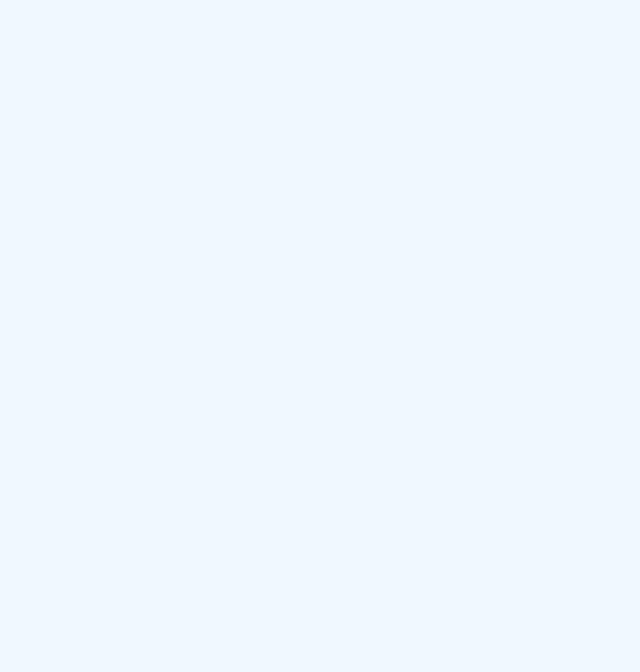
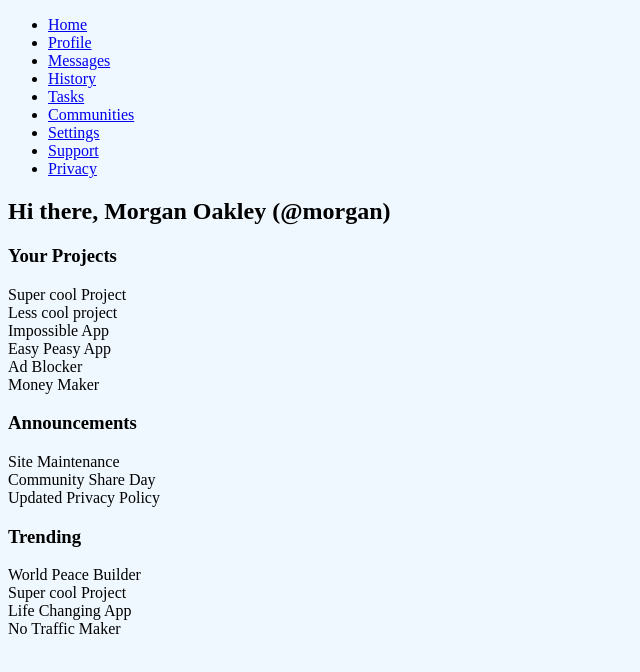
Before and after one commit to SubyiaLab/adminDashBoard, a plain HTML site: page index.html in a window 1280 px wide. Shown: the whole page, without its empty margins (0-640 px from the left). Drawn offline with Linux system fonts and the light colour scheme.

Commit message:
build html content

```diff
--- a/index.html
+++ b/index.html
@@ -7,6 +7,61 @@
     <title>Admin Page</title>
 </head>
 <body>
+    <div class="dashboard">
+        <!-- sidebar -->
+         <nav class="sidebar">
+            <ul>
+                <li><a href="#">Home</a></li>
+                <li><a href="#">Profile</a></li>
+                <li><a href="#">Messages</a></li>
+                <li><a href="#">History</a></li>
+                <li><a href="#">Tasks</a></li>
+                <li><a href="#">Communities</a></li>
+                <li><a href="#">Settings</a></li>
+                <li><a href="#">Support</a></li>
+                <li><a href="#">Privacy</a></li>
+            </ul>
+         </nav>
 
+         <!-- Main Content-->
+          <div class="main-content">
+            <!-- User Info-->
+             <header class="user-info">
+                <h2>Hi there, Morgan Oakley (@morgan)</h2>
+             </header>
+
+             <!-- Projects section-->
+              <section class="projects">
+                <h3>Your Projects</h3>
+                <div class="project-cards">
+                    <div class="card">Super cool Project</div>
+                    <div class="card">Less cool project</div>
+                    <div class="card">Impossible App</div>
+                    <div class="card">Easy Peasy App</div>
+                    <div class="card">Ad Blocker</div>
+                    <div class="card">Money Maker</div>
+                </div>
+              </section>
+
+              <!-- Announcements-->
+               <aside class="Announcements">
+
+                <h3>Announcements</h3>
+                <div class="Announcements-card">Site Maintenance</div>
+                <div class="Announcements-card">Community Share Day</div>
+                <div class="Announcements-card">Updated Privacy Policy</div>
+               </aside>
+
+               <!-- Trending-->
+                <aside class="trending">
+
+                    <h3>Trending</h3>
+                    <div class="trending-item">World Peace Builder</div>
+                    <div class="trending-item">Super cool Project</div>
+                    <div class="trending-item">Life Changing App</div>
+                    <div class="trending-item">No Traffic Maker</div>
+                </aside>
+          </div>
+    </div>
 </body>
 </html>
```
